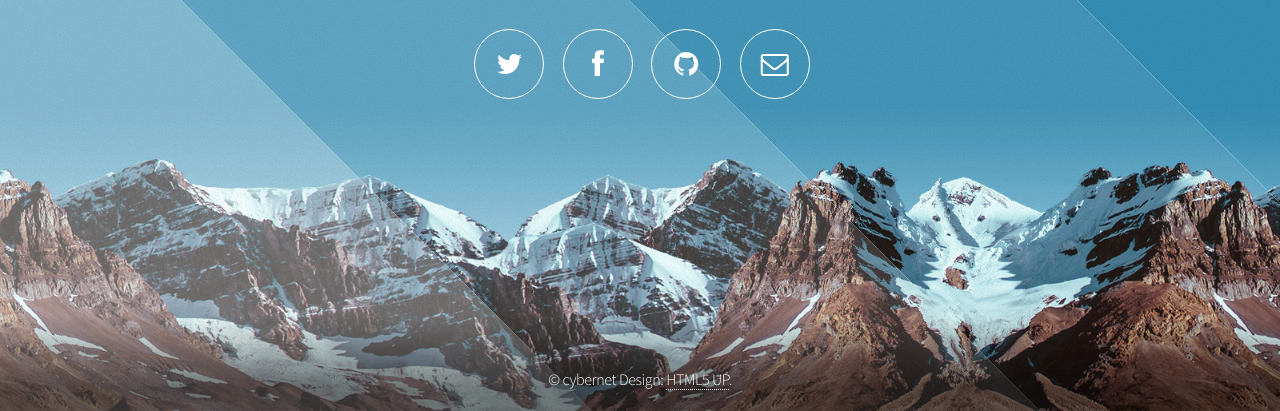
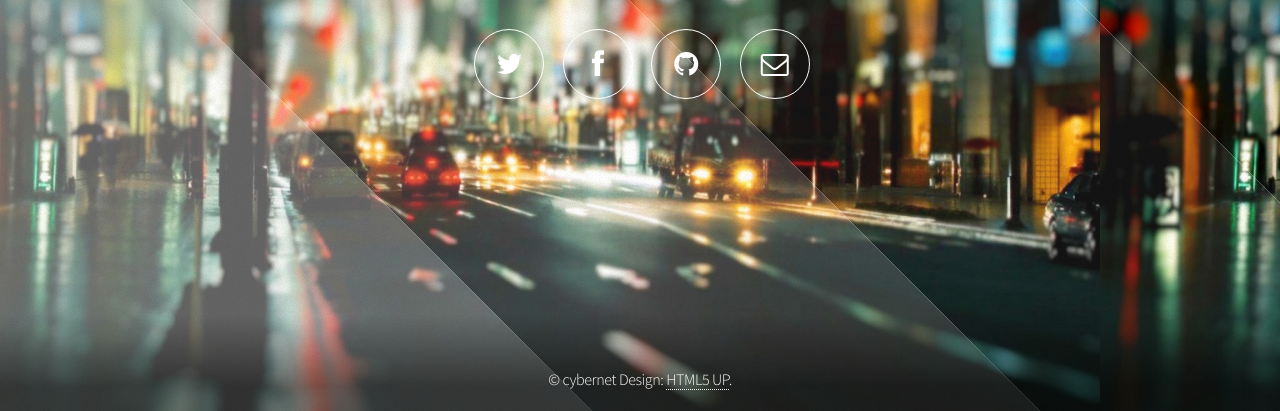
Before and after one commit to cybernet/cybernet.github.io, a plain HTML site: page index.html in a window 1280 px wide. Shown: the part 389-800 px from the top of the page. Drawn offline with Linux system fonts and the light colour scheme.

Commit message:
change background img

```diff
--- a/css/style.css
+++ b/css/style.css
@@ -86,7 +86,7 @@
 		-ms-transform: translate3d(0,0,0);
 		transform: translate3d(0,0,0);
 		background-color: #348cb2;
-		background-image: url("images/bg.jpg");
+		background-image: url("images/cbe.jpg");
 		background-position: bottom left;
 		background-repeat: repeat-x;
 		height: 100%;
```
